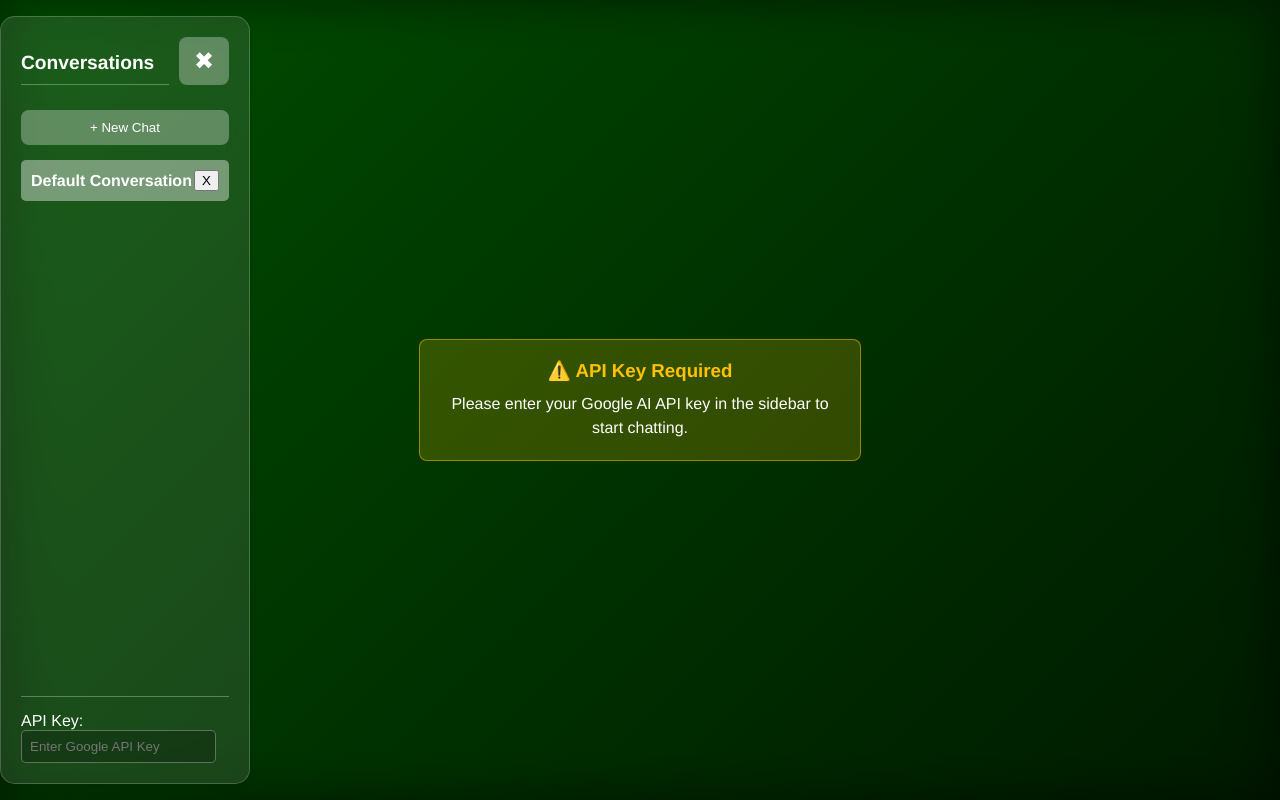
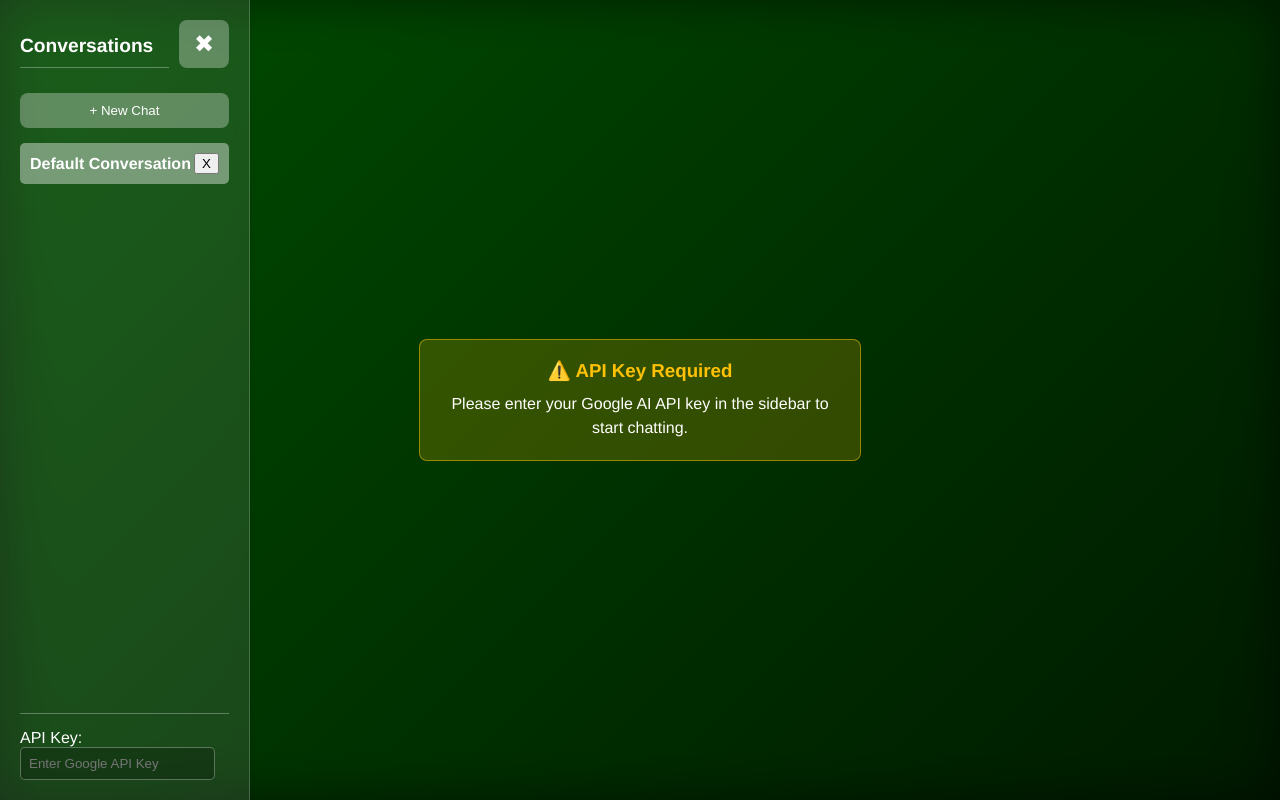
Before and after one commit to axxish/front4gemini, a Vue app: page / in a window 1280 px wide. Built offline with nearby package versions, Linux system fonts and the light colour scheme.

Commit message:
more polish

```diff
--- a/src/components/Chat/ChatArea.vue
+++ b/src/components/Chat/ChatArea.vue
@@ -23,18 +23,26 @@ export default defineComponent({
     display: flex;
     flex-direction: column;
     justify-content: flex-start;
-    height: auto;
-    max-height: 96vh;
+    height: 100vh;
+    max-height: 100vh;
+    overflow: hidden;
     .chat-content {
-      flex-grow: 1;
+      flex: 1 1 0;
       display: flex;
       flex-direction: column;
-      overflow-y: hidden;
+      min-height: 0;
+      overflow: hidden;
       h3 {
         margin-top: 0;
         padding-bottom: 10px;
         border-bottom: 1px solid rgba(255, 255, 255, 0.3);
       }
+      .message-history {
+        flex-grow: 1;
+        overflow-y: auto;
+        min-height: 0;
+        max-height: 100%;
+      }
     }
   }
 </style>
--- a/src/components/Chat/MessageList.vue
+++ b/src/components/Chat/MessageList.vue
@@ -1,4 +1,5 @@
 <template>
+  <div class="message-history-scrollable">
     <div class="message-history">
       <MessageItem
         v-for="(message, index) in messages"
@@ -10,6 +11,7 @@
         :spinner-char="spinnerChar"
         :render-markdown="renderMarkdown"
       />
+    </div>
   </div>
 </template>
 
@@ -30,10 +32,17 @@ export default defineComponent({
 </script>
 
 <style scoped lang="scss">
+.message-history-scrollable {
+  flex-grow: 1;
+  min-height: 0;
+  max-height: calc(100vh - 180px); // Adjust 180px as needed for header, input, and padding
+  overflow-y: auto;
+  display: flex;
+  flex-direction: column;
+}
 .message-history {
-    flex-grow: 1;
-    overflow-y: auto;
-    margin-bottom: 15px;
-    padding-right: 10px;
+  display: flex;
+  flex-direction: column;
+  gap: 0;
 }
 </style>
--- a/src/components/Sidebar/Sidebar.vue
+++ b/src/components/Sidebar/Sidebar.vue
@@ -47,19 +47,27 @@ export default defineComponent({
     color: #fff;
   }
   .sidebar {
-    position: absolute;
+    position: fixed;
     left: 0;
-    top: 50%;
-    transform: translateY(-50%);
-    bottom: 0;
-    height: 96vh;
-    max-height: 96vh;
+    top: 0;
+    height: 100vh;
+    min-height: 100vh;
+    max-height: 100vh;
+    width: 320px;
+    min-width: 220px;
+    max-width: 400px;
+    margin: 0;
+    border-radius: 0;
+    border-top: none;
+    border-bottom: none;
+    border-left: none;
+    border-right: 1px solid rgba(255, 255, 255, 0.2);
+    box-shadow: 0 4px 6px rgba(0, 0, 0, 0.1);
+    background: rgba(255, 255, 255, 0.1);
+    backdrop-filter: blur(10px);
     display: flex;
     flex-direction: column;
     z-index: 2;
-    width: 320px;
-    min-width: 220px;
-    max-width: 400px;
     transition: width 0.3s cubic-bezier(.4,2,.6,1), opacity 0.3s;
     overflow: hidden;
     box-sizing: border-box;
--- a/src/views/HomeView.vue
+++ b/src/views/HomeView.vue
@@ -217,18 +217,20 @@
         userInput.value = ''; // Clear input field immediately
         error.value = null;
 
+        // Declare streamingMessageId and streamingMessage here for use in try/catch
+        const streamingMessageId = `msg-streaming-${Date.now()}`;
+        const streamingMessage = {
+          id: streamingMessageId,
+          role: 'model' as const,
+          text: '',
+          timestamp: Date.now(),
+        };
+
         try {
           // Add user message to conversation
           store.addMessageToCurrentConversation(messageText, 'user');
 
           // Add a temporary streaming model message
-          const streamingMessageId = `msg-streaming-${Date.now()}`;
-          const streamingMessage = {
-            id: streamingMessageId,
-            role: 'model' as const, // Fix: ensure literal type
-            text: '',
-            timestamp: Date.now(),
-          };
           if (currentConversation.value) {
             currentConversation.value.history.push(streamingMessage);
           }
@@ -285,7 +287,13 @@ Based on this exchange, generate a very concise and relevant title (max 6 words)
         } catch (e: any) {
           stopStreamController = null;
           console.error('Error sending message:', e);
-          error.value = `Error communicating with Gemini: ${e.message}`;
+          // Place error in the existing streaming message instead of adding a new one
+          if (currentConversation.value) {
+            const msg = currentConversation.value.history.find(m => m.id === streamingMessageId);
+            if (msg) {
+              msg.text = '[ERROR]' + (e?.message || 'Unknown error');
+            }
+          }
         } finally {
           isSending = false; // Release lock
           isLoading.value = false; // Reset loading state
```
Lines whose indentation alone changed are shown as unchanged.
